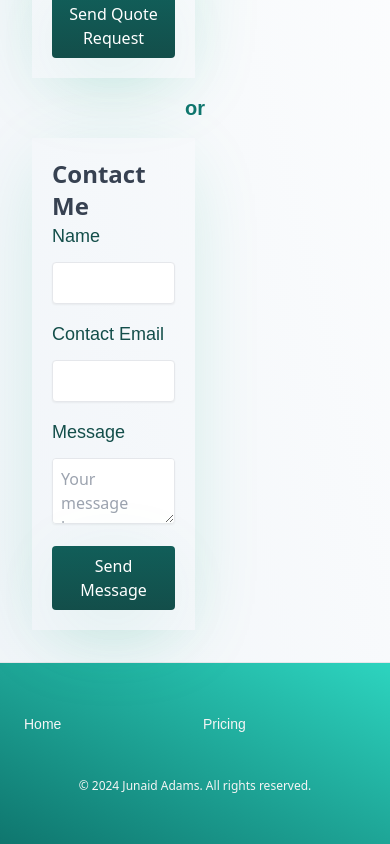
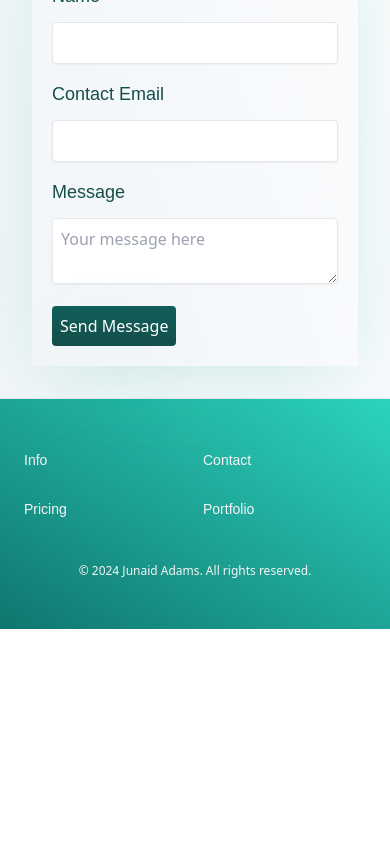
Before and after one commit to Junaidadams/portfolio-website, a React (Vite) app: page / in a window 390 px wide. Shown: the part 3783-4627 px from the top of the page. After the commit the page ends 4412 px from the top, so only its background shows below. Built offline with nearby package versions, Linux system fonts and the light colour scheme.

Commit message:
Changes to links

```diff
--- a/components/Pricing.jsx
+++ b/components/Pricing.jsx
@@ -6,7 +6,7 @@ const Pricing = () => {
     <div className=" h-full p-4 flex flex-col md:flex-row m-auto">
       {pricingScheme.map((data) => (
         <div
-          className=" shadow-teal-lg font rounded my-2 md:my-0 md:mx-2 p-5"
+          className="md:w-1/2 shadow-teal-lg font rounded my-2 md:my-0 md:mx-2 p-5"
           key={data.key}
         >
           <div className="border-b-2 pb-4 space-y-4 border-teal-600">
--- a/components/SubstackFeed.jsx
+++ b/components/SubstackFeed.jsx
@@ -10,7 +10,7 @@ export const SubstackFeed = () => {
     // Configure the Substack Feed Widget
     window.SubstackFeedWidget = {
       substackUrl: "junaidadams.substack.com", // Replace with your Substack URL
-      posts: 3, // Number of posts to display
+      posts: 2, // Number of posts to display
       colors: {
         primary: "#ea580c", // Customize colors
         secondary: "#222222",
--- a/constants.js
+++ b/constants.js
@@ -18,6 +18,7 @@ import {
   Pointer,
   FormInput,
   InfoIcon,
+  Code,
 } from "lucide-react";
 
 import capybaraImage from "/favourites/capybara.png";
@@ -372,9 +373,9 @@ export const backendTechnologies = [
 
 export const navbarConstants1 = [
   {
-    href: "#",
-    label: "Home",
-    icon: Lamp,
+    href: "/",
+    label: "Services",
+    icon: Code,
   },
   {
     href: "#about",
@@ -399,19 +400,18 @@ export const navbarConstants1 = [
 ];
 
 export const navbarConstants2 = [
-  { label: "Home", href: "#", icon: Lamp },
   { label: "Info", href: "#information", icon: InfoIcon },
   { label: "Pricing", href: "#pricing", icon: DollarSignIcon },
-  { label: "Quote", href: "#quote", icon: FormInput },
+  { label: "Contact", href: "#contact", icon: FormInput },
   { label: "Portfolio", href: "/portfolio", icon: Palette },
 ];
 
 export const footerConstants1 = [
-  { name: "Home", href: "/" },
   { name: "Contact", href: "#contact" },
   { name: "About", href: "#about" },
   { name: "Projects", href: "#projects" },
   { name: "Technologies", href: "#technologies" },
+  { name: "Technologies", href: "/" },
   // {
   //   name: LinkedinIcon,
   //   href: "https://www.linkedin.com//",
@@ -419,8 +419,10 @@ export const footerConstants1 = [
 ];
 
 export const footerConstants2 = [
-  { name: "Home", href: "/" },
+  { name: "Info", href: "#information" },
   { name: "Pricing", href: "#pricing" },
+  { name: "Contact", href: "#contact" },
+  { name: "Portfolio", href: "/portfolio" },
 
   // {
   //   name: LinkedinIcon,
--- a/src/pages/Home.jsx
+++ b/src/pages/Home.jsx
@@ -112,7 +112,7 @@ const Home = () => {
             }}
             className="w-fit flex flex-col p-4 md:flex-row space-y-4 lg:space-y-0 space-x-0 lg:space-x-8"
           >
-            <div className="w-1/2">
+            <div className="md:w-1/2">
               <QuoteForm />
             </div>
 
@@ -123,7 +123,7 @@ const Home = () => {
               </p>
             </div>
 
-            <div className="w-1/2">
+            <div className="md:w-1/2">
               <ContactForm />
             </div>
           </motion.div>
--- a/src/pages/Portfolio.jsx
+++ b/src/pages/Portfolio.jsx
@@ -219,7 +219,7 @@ export default function Portfolio() {
           <h2 className="text-4xl font-poppins my-10 text-[#26292b] font-black">
             My Newsletter &quot;npm run dev&quot;
           </h2>
-          <p className="lg:text-2xl mb-8 font-poppins text-2xl text-[#333]">
+          <p className="lg:text-2xl mb-8 font-poppins text-2xl text-[#444]">
             I have a free weekly newsletter on{" "}
             <a href="https://substack.com/home" className="text-orange-600">
               Substack
```
